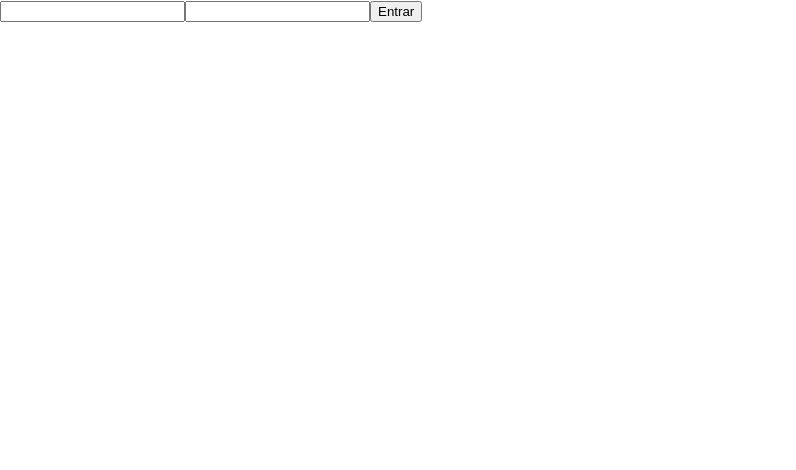
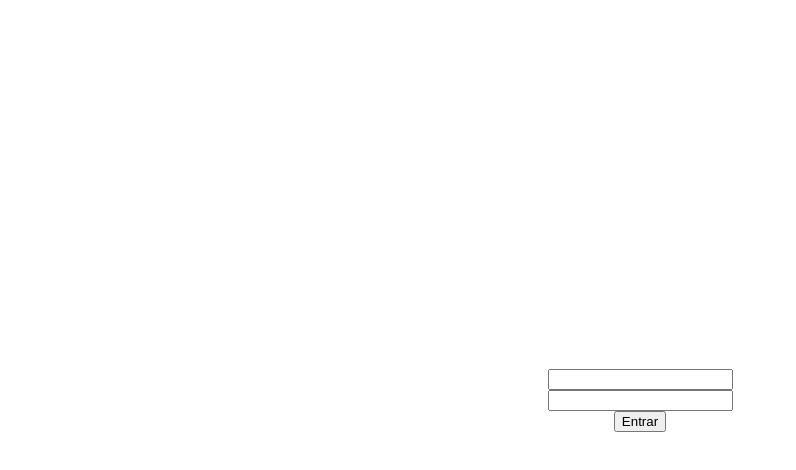
Before and after one commit to jose-bone/05-next-auth, a Next.js app: page / in a window 1280 px wide. Shown: the top 470 px of the page, without its empty margins (0-796 px from the left). Built offline with nearby package versions, Linux system fonts and the light colour scheme.

Commit message:
Estilização

```diff
--- a/pages/index.tsx
+++ b/pages/index.tsx
@@ -20,7 +20,7 @@ export default function Home() {
   }
 
   return (
-    <form onSubmit={handleSubmit}>
+    <form onSubmit={handleSubmit} className={styles.container}>
       <input
         type="email"
         value={email}
--- a/styles/Home.module.css
+++ b/styles/Home.module.css
@@ -1,10 +1,14 @@
 .container {
-  padding: 0 2rem;
+  min-height: 100vh;
+  padding: 0 0.5rem;
+  display: flex;
+  flex-direction: column;
+  justify-content: center;
+  align-items: center;
 }
 
 .main {
-  min-height: 100vh;
-  padding: 4rem 0;
+  padding: 5rem 0;
   flex: 1;
   display: flex;
   flex-direction: column;
@@ -13,19 +17,22 @@
 }
 
 .footer {
+  width: 100%;
+  height: 100px;
+  border-top: 1px solid #eaeaea;
   display: flex;
-  flex: 1;
-  padding: 2rem 0;
-  border-top: 1px solid #eaeaea;
   justify-content: center;
   align-items: center;
+}
+
+.footer img {
+  margin-left: 0.5rem;
 }
 
 .footer a {
   display: flex;
   justify-content: center;
   align-items: center;
-  flex-grow: 1;
 }
 
 .title a {
@@ -51,7 +58,6 @@
 }
 
 .description {
-  margin: 4rem 0;
   line-height: 1.5;
   font-size: 1.5rem;
 }
@@ -71,10 +77,12 @@
   justify-content: center;
   flex-wrap: wrap;
   max-width: 800px;
+  margin-top: 3rem;
 }
 
 .card {
   margin: 1rem;
+  flex-basis: 45%;
   padding: 1.5rem;
   text-align: left;
   color: inherit;
@@ -82,7 +90,6 @@
   border: 1px solid #eaeaea;
   border-radius: 10px;
   transition: color 0.15s ease, border-color 0.15s ease;
-  max-width: 300px;
 }
 
 .card:hover,
@@ -92,7 +99,7 @@
   border-color: #0070f3;
 }
 
-.card h2 {
+.card h3 {
   margin: 0 0 1rem 0;
   font-size: 1.5rem;
 }
@@ -105,7 +112,6 @@
 
 .logo {
   height: 1em;
-  margin-left: 0.5rem;
 }
 
 @media (max-width: 600px) {
```
